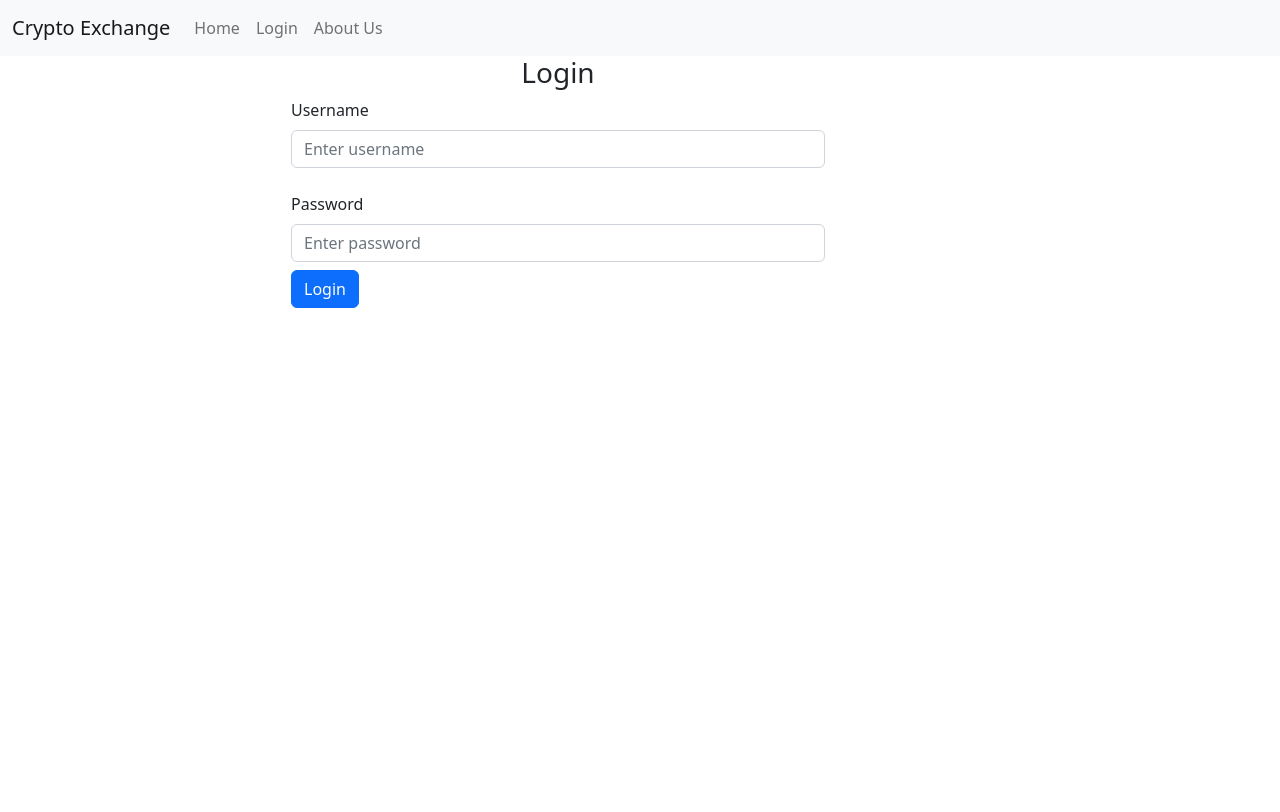
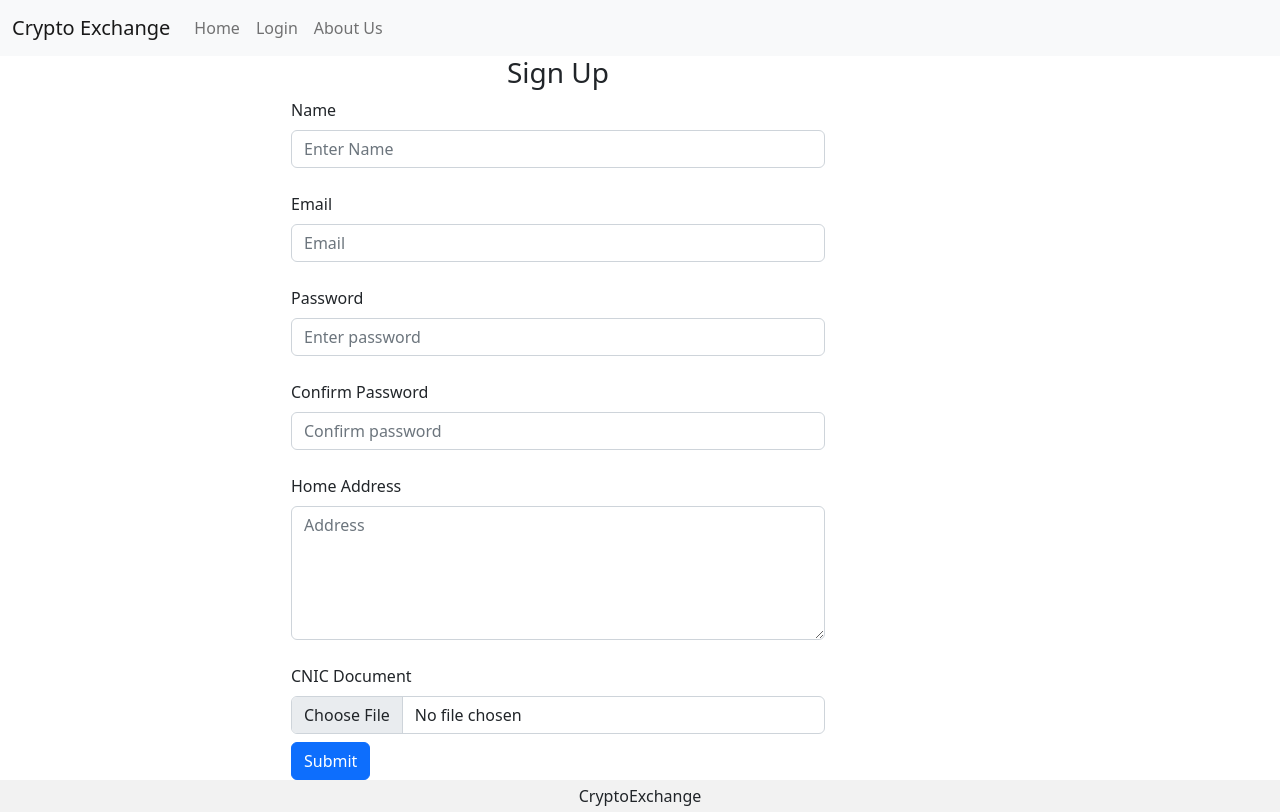
Before and after one commit to usamahateeqsystems/ReactJS-Training, a React (Create React App) app: page / in a window 1280 px wide. Built offline with nearby package versions, Linux system fonts and the light colour scheme.

Commit message:
Completed

```diff
--- a/src/App.css
+++ b/src/App.css
@@ -40,3 +40,8 @@
 .Control{
   text-align: left;
 }
+
+.Footer{
+  bottom: 0;
+  width:100%;
+}
--- a/src/Components/cryptoMain.jsx
+++ b/src/Components/cryptoMain.jsx
@@ -1,13 +1,14 @@
 import SignUp from "./signUp";
 import Login from "./login";
-import Header from "./header"
+import Header from "./header";
+import Footer from "./footer";
 import React, { useState } from "react"
 
 function CryptoMain(){
 
     const userList = [
         {
-            username: "admin",
+            name: "admin",
             password: "admin",
             address: "admin",
             email: "admin@admin.com",
@@ -17,11 +18,11 @@ function CryptoMain(){
     ];
 
     const [users, setUsers] = useState(userList);
-    const [isLoggedIn, setIsLoggedIn] = useState(false);
+    const [userStatus, setUserStatus] = useState("signin");
 
     const handleAddUser = (user) => {
         for (const [key, value] of Object.entries(users)) {
-            if (value["username"] == user["username"])
+            if (value["email"] == user["email"])
             {
                 return false;
             }
@@ -30,11 +31,20 @@ function CryptoMain(){
         return true;
     }
 
-    const handleLoginUser = (user, password) => {
+    const handlerLogout = () => {
+        setUserStatus("signin");
+    }
+
+    const handlerLogin = () => {
+        setUserStatus("login");
+    }
+
+
+    const handleLoginUser = (email, password) => {
         for (const [key, value] of Object.entries(users)) {
-            if (value["username"] == user && value["password"] == password)
+            if (value["email"] == email && value["password"] == password)
             {
-                setIsLoggedIn(true);
+                setUserStatus("logged");
                 return true;
             }
         }
@@ -43,9 +53,10 @@ function CryptoMain(){
 
     return (
         <>
-        <Header isLoggedIn={isLoggedIn}/>
-        {/* <SignUp createUser={handleAddUser} /> */}
-        <Login loginUser={handleLoginUser} />
+        <Header userStatus={userStatus} handlerLogout={handlerLogout} handlerLogin={handlerLogin} />
+        <SignUp createUser={handleAddUser} userStatus={userStatus}/>
+        <Login loginUser={handleLoginUser} userStatus={userStatus}/>
+        <Footer />
         </>
     );
 }
--- /dev/null
+++ b/src/Components/footer.jsx
@@ -0,0 +1,12 @@
+function Footer(){
+    return(
+        <>
+        <div className='text-center p-1 Footer' style={{ backgroundColor: 'rgba(0, 0, 0, 0.05)' }}>
+        CryptoExchange
+        </div>
+        </>
+    );
+
+}
+
+export default Footer;
--- a/src/Components/header.jsx
+++ b/src/Components/header.jsx
@@ -5,7 +5,7 @@ import Navbar from "react-bootstrap/Navbar";
 
 function Header(props) {
 
-  if (props.isLoggedIn)
+  if (props.userStatus == "logged")
   {
     return (
       <Navbar bg="light" expand="lg">
@@ -19,7 +19,7 @@ function Header(props) {
               navbarScroll
             >
               <Nav.Link href="#dashboard">Dashboard</Nav.Link>
-              <Nav.Link href="#logout">Logout</Nav.Link>
+              <Nav.Link href="#logout" onClick={props.handlerLogout}>Logout</Nav.Link>
             </Nav>
           </Navbar.Collapse>
         </Container>
@@ -39,7 +39,7 @@ else{
             navbarScroll
           >
             <Nav.Link href="#Home">Home</Nav.Link>
-            <Nav.Link href="#login">Login</Nav.Link>
+            <Nav.Link href="#login" onClick={props.handlerLogin}>Login</Nav.Link>
             <Nav.Link href="#aboutus">About Us</Nav.Link>
           </Nav>
         </Navbar.Collapse>
--- a/src/Components/login.jsx
+++ b/src/Components/login.jsx
@@ -2,8 +2,8 @@ import React, { useState } from "react";
 import { Form, Button } from "react-bootstrap";
 import Alert from "react-bootstrap/Alert";
 
-function Login({ loginUser }) {
-  const [username, setUsername] = useState("");
+function Login(props) {
+  const [email, setEmail] = useState("");
   const [password, setPassword] = useState("");
   const [showErrorAlert, setShowErrorAlert] = useState("");
   const [showAlert, setShowAlert] = useState("");
@@ -12,34 +12,34 @@ function Login({ loginUser }) {
   const handleSubmit = (e) => {
     e.preventDefault();
 
-    if(username.length == 0) {
-      showErrorMessageAlert('Username is empty');
+    if(email.length == 0) {
+      showErrorMessageAlert('Email is empty');
       return;
     }
     if(password.length == 0) {
       showErrorMessageAlert('Password is empty.');
       return;
     }
-    if (username in retries && retries[username] >= 3)
+    if (email in retries && retries[email] >= 3)
     {
-      showErrorMessageAlert(username + ' is blocked');
+      showErrorMessageAlert(email + ' is blocked');
       return ;
     }
-    if (loginUser(username, password) == false)
+    if (props.loginUser(email, password) == false)
     {
-      if (username in retries)
+      if (email in retries)
       {
-        retries[username] += 1;
+        retries[email] += 1;
       }
       else{
-        retries[username] = 1;
+        retries[email] = 1;
       }
       setRetries(retries);
-      showErrorMessageAlert('Username / Password is incorrect');
+      showErrorMessageAlert('Email / Password is incorrect');
       return;
     }
     else{
-      showSuccessAlert(username + " logged in successfully");
+      showSuccessAlert(email + " logged in successfully");
     }
   };
 
@@ -58,7 +58,9 @@ function Login({ loginUser }) {
     }, 3000);
   };
 
-  return (
+  if (props.userStatus != "signin")
+  {
+    return (
     <div className="container row">
       <div className="col-6 mx-auto">
         <h3>Login</h3>
@@ -81,13 +83,13 @@ function Login({ loginUser }) {
 
         <div className="Control">
         <Form onSubmit={handleSubmit}>
-          <Form.Group controlId="username">
-            <Form.Label>Username</Form.Label>
+          <Form.Group controlId="email">
+            <Form.Label>Email</Form.Label>
             <Form.Control
               type="text"
-              placeholder="Enter username"
-              value={username}
-              onChange={(e) => setUsername(e.target.value)}
+              placeholder="Enter Email"
+              value={email}
+              onChange={(e) => setEmail(e.target.value)}
             />
           </Form.Group>
           <Form.Group controlId="password" className="mt-4">
@@ -107,6 +109,7 @@ function Login({ loginUser }) {
       </div>
     </div>
   );
+  }
 }
 
 export default Login;
--- a/src/Components/signUp.jsx
+++ b/src/Components/signUp.jsx
@@ -2,19 +2,20 @@ import React, { useState } from "react";
 import { Form, Button } from "react-bootstrap";
 import Alert from "react-bootstrap/Alert";
 
-function SignUp({ createUser }) {
-  const [username, setUsername] = useState("");
+function SignUp(props) {
+  const [name, setName] = useState("");
   const [password, setPassword] = useState("");
   const [confirmPassword, setConfirmPassword] = useState("");
   const [email, setEmail] = useState("");
   const [address, setAddress] = useState("");
   const [cnicDocument, setCNICDocument] = useState("");
+  const [showAlert, setShowAlert] = useState("");
   const [showErrorAlert, setShowErrorAlert] = useState("");
 
   const handleSubmit = (e) => {
     e.preventDefault();
-    if(username.length == 0) {
-      showErrorMessageAlert('Username is empty');
+    if(name.length == 0) {
+      showErrorMessageAlert('Name is empty');
       return;
     }
     if(password.length == 0) {
@@ -34,10 +35,13 @@ function SignUp({ createUser }) {
       showErrorMessageAlert("You have entered an invalid email address!");
       return ;
     }
-    if (createUser({ username, password, address,email, cnic: cnicDocument }) == false)
+    if (props.createUser({ name, password, address, email, cnic: cnicDocument }) == false)
     {
-      showErrorMessageAlert('Username already exists');
+      showErrorMessageAlert('Email already exists');
       return ;
+    }
+    else{
+      showSuccessAlert(email + " created successfully");
     }
   };
 
@@ -49,6 +53,13 @@ function SignUp({ createUser }) {
       return (false);
   }
 
+  const showSuccessAlert = (message) => {
+    setShowAlert(message);
+    setTimeout(() => {
+      setShowAlert('');
+    }, 3000);
+  };
+
   const showErrorMessageAlert = (message) => {
     setShowErrorAlert(message);
     setTimeout(() => {
@@ -56,6 +67,8 @@ function SignUp({ createUser }) {
     }, 3000);
   };
 
+  if(props.userStatus == "signin")
+  {
     return (
       <div className="container row">
         <div className="col-6 mx-auto">
@@ -68,15 +81,33 @@ function SignUp({ createUser }) {
               {showErrorAlert}
             </Alert>
           )}
+          {showAlert && (
+            <Alert
+              variant="success"
+              dismissible
+            >
+              {showAlert}
+            </Alert>
+          )}
+
           <div className="Control">
           <Form onSubmit={handleSubmit}>
-          <Form.Group controlId="username">
-            <Form.Label>Username</Form.Label>
+            <Form.Group controlId="name">
+              <Form.Label>Name</Form.Label>
               <Form.Control
                 type="text"
-              placeholder="Enter username"
-              value={username}
-              onChange={(e) => setUsername(e.target.value)}
+                placeholder="Enter Name"
+                value={name}
+                onChange={(e) => setName(e.target.value)}
+              />
+            </Form.Group>
+            <Form.Group controlId="email" className="mt-4">
+              <Form.Label>Email</Form.Label>
+              <Form.Control
+                type="text"
+                placeholder="Email"
+                value={email}
+                onChange={(e) => setEmail(e.target.value)}
               />
             </Form.Group>
             <Form.Group controlId="password" className="mt-4">
@@ -95,15 +126,6 @@ function SignUp({ createUser }) {
                 placeholder="Confirm password"
                 value={confirmPassword}
                 onChange={(e) => setConfirmPassword(e.target.value)}
-            />
-          </Form.Group>
-          <Form.Group controlId="email" className="mt-4">
-            <Form.Label>Email</Form.Label>
-            <Form.Control
-              type="text"
-              placeholder="Email"
-              value={email}
-              onChange={(e) => setEmail(e.target.value)}
               />
             </Form.Group>
             <Form.Group controlId="address" className="mt-4">
@@ -134,5 +156,6 @@ function SignUp({ createUser }) {
       </div>
     );
   }
+}
 
 export default SignUp;
```
Lines whose indentation alone changed are shown as unchanged.
